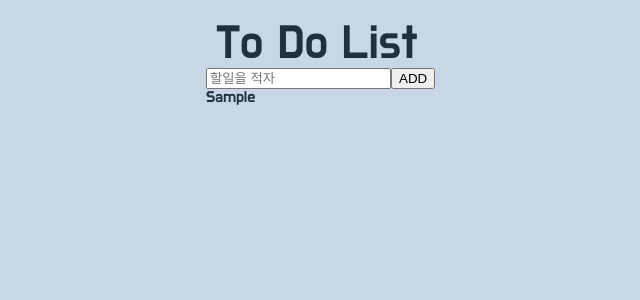
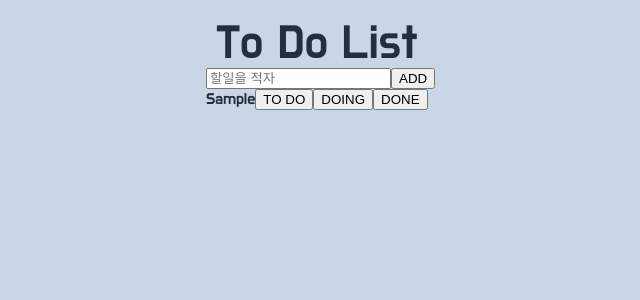
Before and after one commit to eunjeong-97/react-masterclass, a React (Create React App) app: page /todo in a window 1280 px wide. Both pictures are taken after typing "Sample" into the empty fields and a click on the button "ADD". Shown: the top 300 px of the page, without its empty margins (214-854 px from the left). Built offline with nearby package versions, Linux system fonts and the light colour scheme.

Commit message:
5.12 TODO LIST refactoring
- 컴포넌트별로 나누면서 useForm()과 atom()의 영역분리

```diff
--- a/src/atom.ts
+++ b/src/atom.ts
@@ -3,3 +3,15 @@ export const isDarkAtom = atom({
   key: "isDark",
   default: false,
 });
+
+// todoState는 ITodo 타입이고 Todo컴포넌트의 props도 ITodo의 타입을 받기 때문에 export해서 여러 파일에서 사용
+export interface ITodo {
+  text: string;
+  id: number;
+  category: "TODO" | "DOING" | "DONE";
+}
+
+export const todoState = atom<ITodo[]>({
+  key: "todos",
+  default: [],
+});
--- /dev/null
+++ b/src/components/CreateTodo.tsx
@@ -0,0 +1,30 @@
+import {useForm } from 'react-hook-form';
+import { useSetRecoilState } from "recoil";
+
+import {todoState} from '../atom';
+
+interface IForm {
+    todo: string;
+}
+
+function CreateTodo() {
+    const {handleSubmit, register, formState:{errors}, setValue} = useForm<IForm>();
+    const setTodos = useSetRecoilState(todoState);
+
+    const onValid = ({todo}:IForm) => {
+        setTodos(oldTodos => [{text:todo, category:"TODO", id:Date.now()}, ...oldTodos])
+        setValue('todo', '');
+    }
+
+
+    return (
+        <form onSubmit={handleSubmit(onValid)}>
+            <input {...register('todo', {required: '할일을 적어주세요'})} type='text' placeholder="할일을 적자"/>
+            <span>{errors?.todo?.message}</span>
+            <button>ADD</button>
+        </form>
+    );
+
+}
+
+export default CreateTodo;
--- /dev/null
+++ b/src/components/Todo.tsx
@@ -0,0 +1,13 @@
+import {ITodo} from '../atom';
+
+function Todo({text}:ITodo) {
+    return (
+        <li>{text}
+    <button>TO DO</button>
+    <button>DOING</button>
+    <button>DONE</button>
+    </li>
+    );
+}
+
+export default Todo;
--- a/src/routes/Todos.tsx
+++ b/src/routes/Todos.tsx
@@ -1,55 +1,29 @@
-import { useForm } from "react-hook-form";
-import { atom, useRecoilState } from "recoil";
+import {  useRecoilValue } from "recoil";
 
 import { Container, Title } from "../components/Common";
-interface IForm {
-    todo: string;
-}
+import CreateTodo from "../components/CreateTodo";
+import Todo from "../components/Todo";
 
-interface ITodo {
-    text:string;
-    id: number;
-    category:'TODO' | 'DOING' | 'DONE';
-}
-
-const todoState =atom<ITodo[]>({
-    key:'todos',
-    default:[],
-});
-
+import {todoState } from '../atom';
 
 function Todos() {
-    // useRecoilValue, useSetRecoilState를 한번에 작성가능
-    // react의 useState hook을 쓰는것처럼 쓰면 된다
-    const [todos, setTodos] = useRecoilState(todoState);
-    // const value = useRecoilValue(todoState);
-    // const setValue = useSetRecoilState(todoState); // 배열수정
-    const {register, handleSubmit, setValue, formState:{errors}} = useForm<IForm>();
-
-    // 모든 Input들이 validation을 통과할 때
-    // 여기서 data argument의 타입은 IForm이다
-    const onValid = ({todo}:IForm) => {
-        console.log('Add Todo', todo);
-        // new State로 교체를 해야지 기존의 state를 수정하면 안된다
-        // state를 직접 설정해주거나
-        // 새로운 state를 return하는 함수를 쓰거나
-        setTodos(oldTodos => [{text:todo, category:"TODO", id:Date.now()}, ...oldTodos])
-        setValue('todo', ''); // todo의 input값 초기화
-    }
+    const todos = useRecoilValue(todoState);
 
     return (
        <Container>
          <Title>To Do List</Title>
-        <form onSubmit={handleSubmit(onValid)}>
-            <input {...register('todo', {required: '할일을 적어주세요'})} type='text' placeholder="할일을 적자"/>
-            <span>{errors?.todo?.message}</span>
-            <button>ADD</button>
-        </form>
+        <CreateTodo />
         <ul>
-            {todos.map(todo=><li key={todo.id}>{todo.text}</li>)}
+            {/* {todos.map(todo=><Todo key={todo.id} text={todo.text} id={todo.id} category={todo.category} />)} */}
+            {todos.map(todo=><Todo {...todo} key={todo.id} />)}
         </ul>
        </Container>
     );
 }
 
 export default Todos;
+
+/*
+todos의 category를 변경하는 기능을 추가하는데 selector를 활용하면 된다
+selector를 이용하면 state로부터 데이터를 만들 수 잇다
+ */
```
